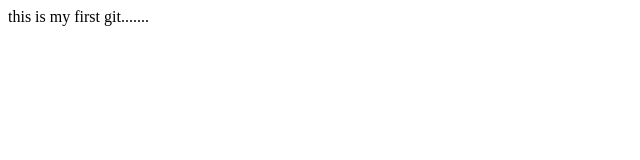
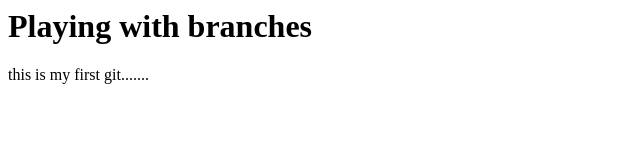
Before and after one commit to aniRtha/demo, a plain HTML site: page index.html in a window 1280 px wide. Shown: the whole page, without its empty margins (0-640 px from the left). Drawn offline with Linux system fonts and the light colour scheme.

Commit message:
Added branches

```diff
--- a/index.html
+++ b/index.html
@@ -3,6 +3,7 @@
         <title>git example</title>
     </head>
     <body>
+        <h1>Playing with branches</h1>
         <p>this is my first git.......</p>
     </body>
 </html>
```
